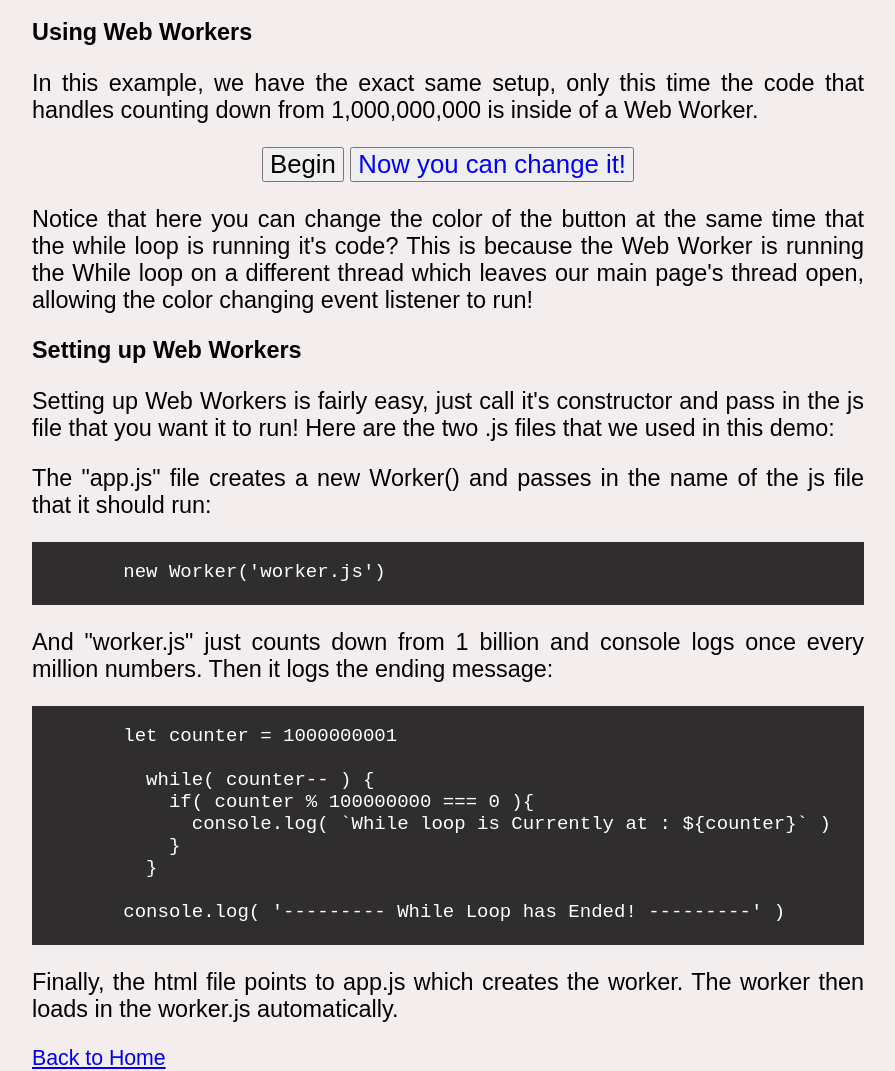
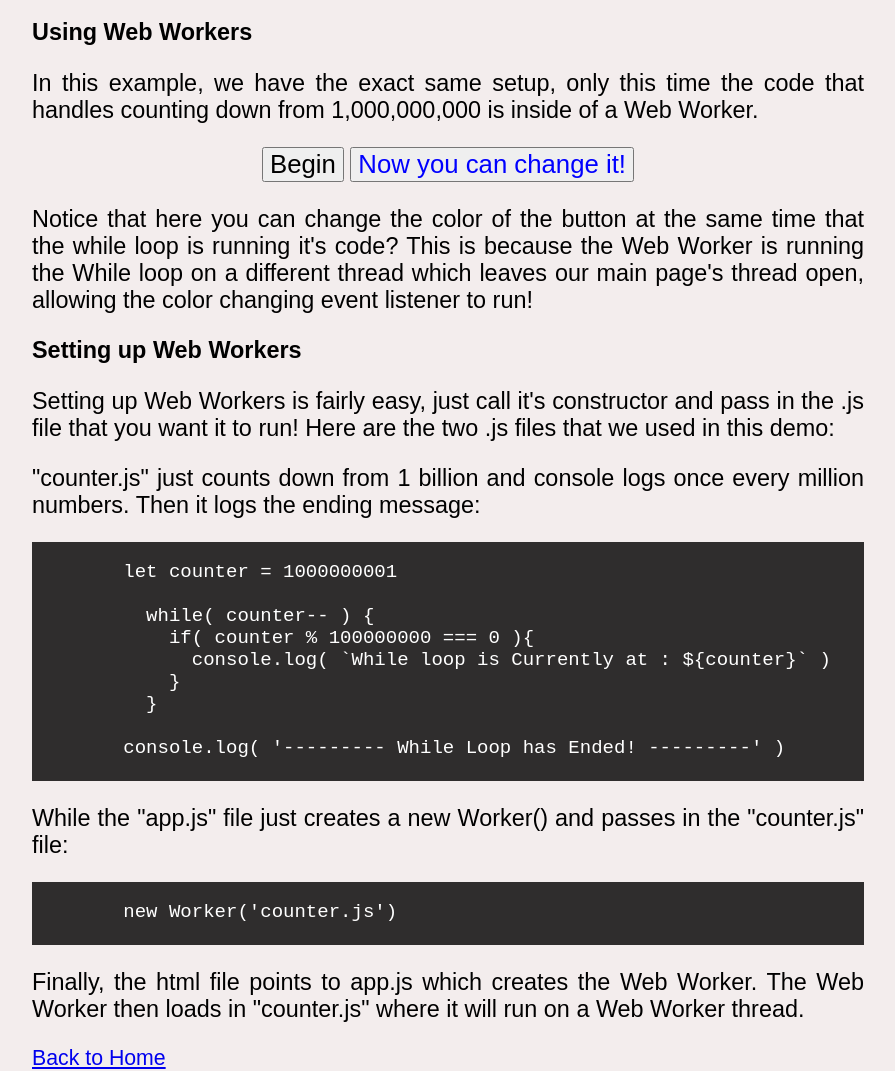
Before and after one commit to michaeltreat/Web-Worker-Demo, a plain HTML site: page html/web-worker.html in a window 1280 px wide. Shown: the whole page, without its empty margins (192-1087 px from the left). Drawn offline with Linux system fonts and the light colour scheme.

Commit message:
Update web-worker.html
Cleaning up

```diff
--- a/html/web-worker.html
+++ b/html/web-worker.html
@@ -23,15 +23,9 @@
     <section>
       <h3>Setting up Web Workers</h3>
 
-      <p>Setting up Web Workers is fairly easy, just call it's constructor and pass in the js file that you want it to run! Here are the two .js files that we used in this demo:</p>
+      <p>Setting up Web Workers is fairly easy, just call it's constructor and pass in the .js file that you want it to run! Here are the two .js files that we used in this demo:</p>
 
-      <p>The "app.js" file creates a new Worker() and passes in the name of the js file that it should run:</p>
-
-      <pre>
-        new Worker('worker.js')
-      </pre>
-
-      <p>And "worker.js" just counts down from 1 billion and console logs once every million numbers. Then it logs the ending message:</p>
+      <p>"counter.js" just counts down from 1 billion and console logs once every million numbers. Then it logs the ending message:</p>
       <pre>
         let counter = 1000000001
 
@@ -44,7 +38,15 @@
         console.log( '--------- While Loop has Ended! ---------' )
       </pre>
 
-      <p>Finally, the html file points to app.js which creates the worker. The worker then loads in the worker.js automatically.</p>
+      <p>While the "app.js" file just creates a new Worker() and passes in the "counter.js" file:</p>
+
+      <pre>
+        new Worker('counter.js')
+      </pre>
+
+
+
+      <p>Finally, the html file points to app.js which creates the Web Worker. The Web Worker then loads in "counter.js" where it will run on a Web Worker thread.</p>
 
     </section>
     <a href="../index.html">Back to Home</a>
```
